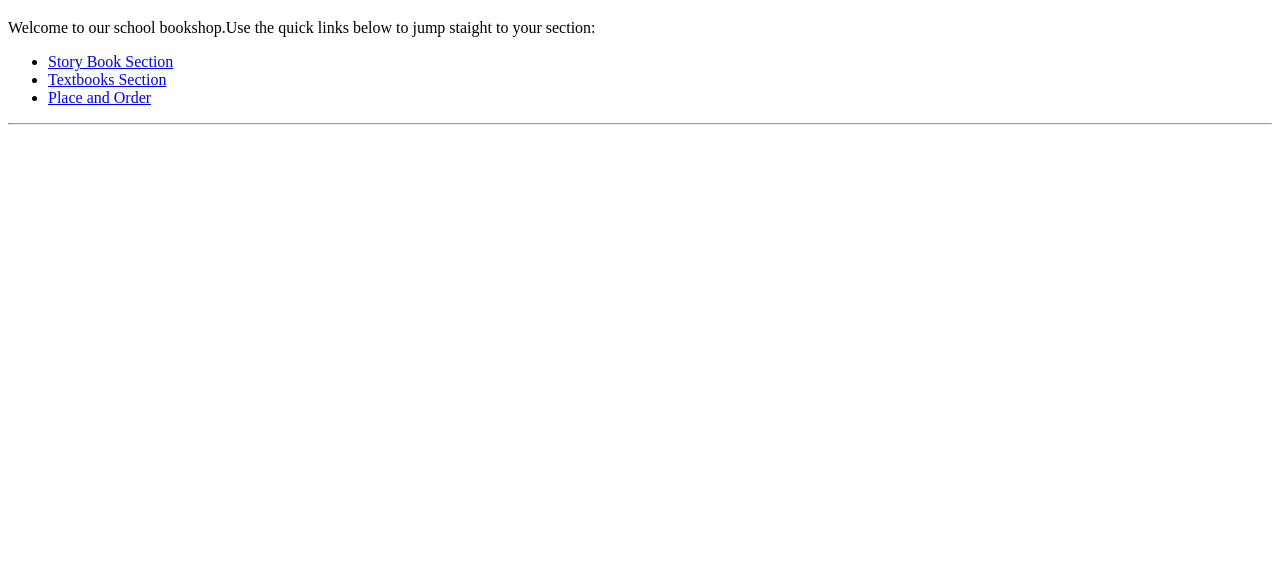
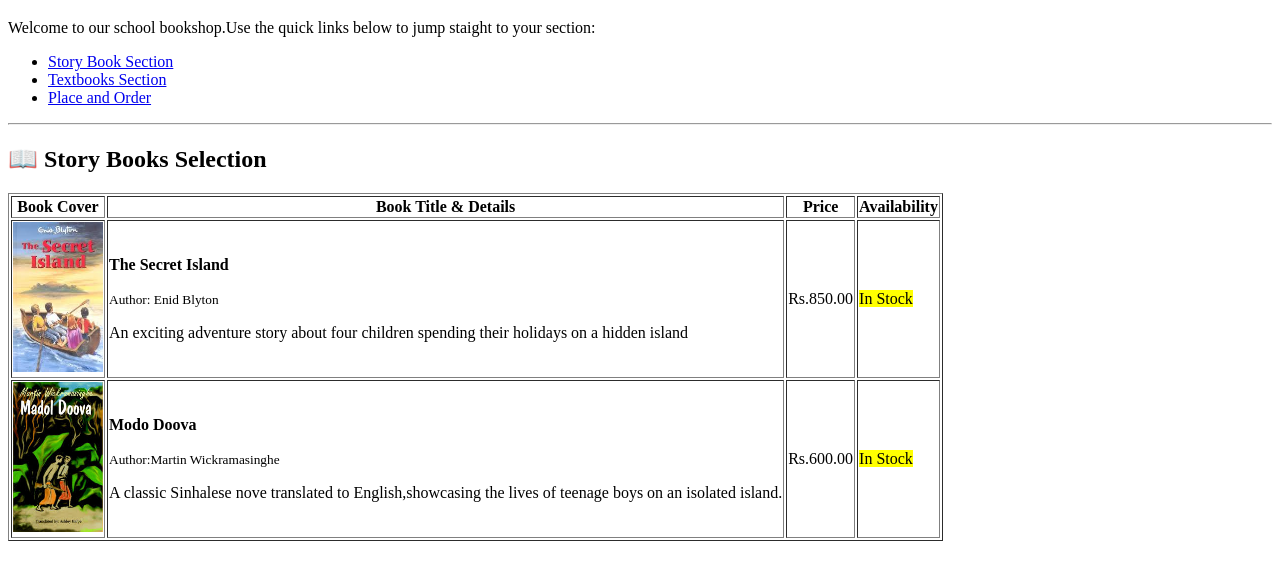
Before and after one commit to senthuran20040817/ACTIVITY-05, a plain HTML site: page index.html in a window 1280 px wide. Shown: the part 62-642 px from the top of the page. Drawn offline with Linux system fonts and the light colour scheme.

Commit message:
ADDED : Story book selection section

```diff
--- a/index.html
+++ b/index.html
@@ -1,10 +1,12 @@
 <!DOCTYPE html>
 <html lang="en">
+
 <head>
     <meta charset="UTF-8">
     <meta name="viewport" content="width=device-width, initial-scale=1.0">
     <title>Apex Bookshop & Stationaries</title>
 </head>
+
 <body>
     <h1>📚Apex Bookshop & Stationaries</h1>
     <p>Welcome to our school bookshop.Use the quick links below to jump staight to your section:</p>
@@ -15,5 +17,37 @@
     </ul>
     <hr>
 
+    <h2>📖 Story Books Selection</h2>
+    <table border="1">
+        <tr>
+            <th>Book Cover</th>
+            <th>Book Title & Details</th>
+            <th>Price</th>
+            <th>Availability</th>
+        </tr>
+        <tr>
+            <td><img width="90" height="150" src="assets\images\download.jpg" alt="the secret island book image"></td>
+            <td>
+                <p><b>The Secret Island</b></p>
+                <small>Author: Enid Blyton</small>
+                <p>An exciting adventure story about four children spending their holidays on a hidden island</p>
+            </td>
+            <td> Rs.850.00 </td>
+            <td><mark> In Stock</mark></td>
+        </tr>
+        <tr>
+            <td><img width="90" height="150" src="assets\images\download (1).jpg" alt="the madol doova book image"></td>
+            <td>
+                <p><b>Modo Doova</b></p>
+                <small>Author:Martin Wickramasinghe</small>
+                <p>A classic Sinhalese nove translated to English,showcasing the lives of teenage boys on an isolated
+                    island.</p>
+            </td>
+            <td>Rs.600.00</td>
+            <td><mark>In Stock</mark></td>
+        </tr>
+    </table>
+
 </body>
+
 </html>
```
Also changed, not shown: assets/images/download (1).jpg (added), assets/images/download.jpg (added).
